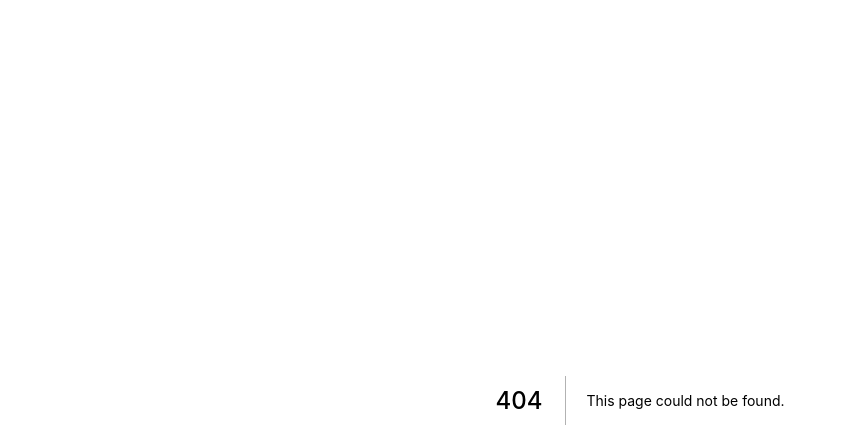
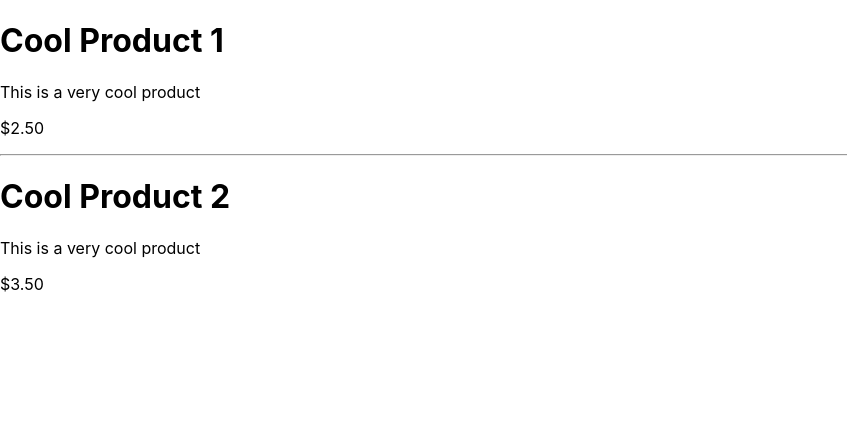
Before and after one commit to Yosef-Ali/next-ecommerce-app, a Next.js app: page /products in a window 1280 px wide. Before the commit this address had no page. Shown: the top 448 px of the page, without its empty margins (0-847 px from the left). Built offline with nearby package versions, Linux system fonts and the light colour scheme.

Commit message:
add product page

```diff
--- /dev/null
+++ b/pages/products.js
@@ -0,0 +1,15 @@
+const Products = () => {
+	return (
+		<>
+			<h1>Cool Product 1</h1>
+			<p>This is a very cool product</p>
+			<p>$2.50</p>
+			<hr />
+			<h1>Cool Product 2</h1>
+			<p>This is a very cool product</p>
+			<p>$3.50</p>
+		</>
+	);
+};
+
+export default Products;
```
